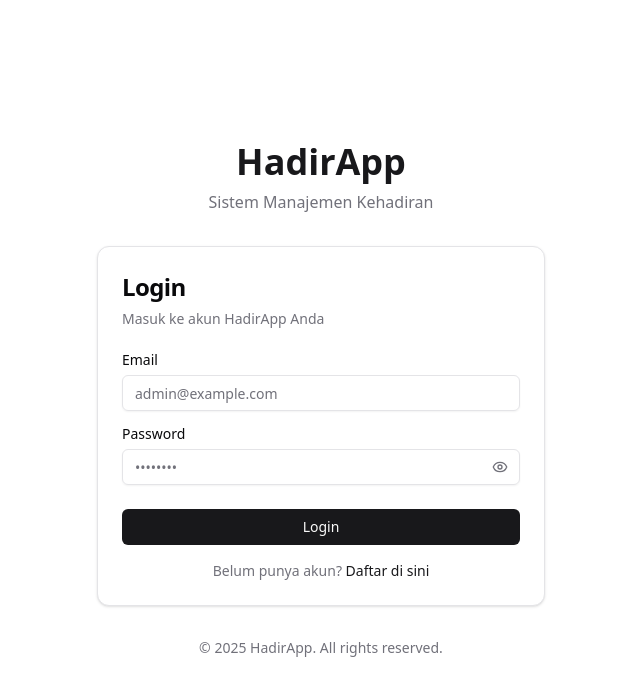
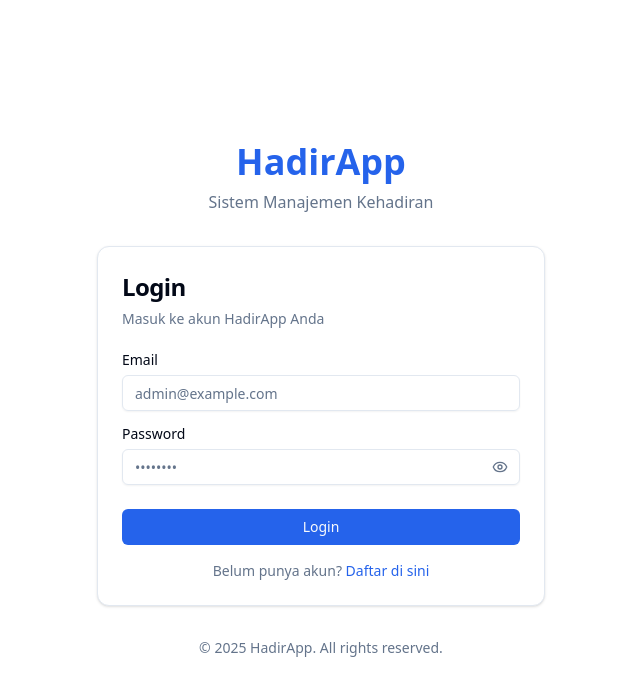
Before and after one commit to Rakhasptro/hadirapp_be, a React (Vite) app in the folder web/: page /login in a window 1280 px wide. Shown: the top 696 px of the page, without its empty margins (319-959 px from the left). Built offline with nearby package versions, Linux system fonts and the light colour scheme; no server answers.

Commit message:
style: change theme to blue (shadcn blue theme)

```diff
--- a/web/src/index.css
+++ b/web/src/index.css
@@ -34,24 +34,24 @@
 @layer base {
   :root {
     --background: 0 0% 100%;
-    --foreground: 240 10% 3.9%;
+    --foreground: 222.2 84% 4.9%;
     --card: 0 0% 100%;
-    --card-foreground: 240 10% 3.9%;
+    --card-foreground: 222.2 84% 4.9%;
     --popover: 0 0% 100%;
-    --popover-foreground: 240 10% 3.9%;
-    --primary: 240 5.9% 10%;
-    --primary-foreground: 0 0% 98%;
-    --secondary: 240 4.8% 95.9%;
-    --secondary-foreground: 240 5.9% 10%;
-    --muted: 240 4.8% 95.9%;
-    --muted-foreground: 240 3.8% 46.1%;
-    --accent: 240 4.8% 95.9%;
-    --accent-foreground: 240 5.9% 10%;
+    --popover-foreground: 222.2 84% 4.9%;
+    --primary: 221.2 83.2% 53.3%;
+    --primary-foreground: 210 40% 98%;
+    --secondary: 210 40% 96.1%;
+    --secondary-foreground: 222.2 47.4% 11.2%;
+    --muted: 210 40% 96.1%;
+    --muted-foreground: 215.4 16.3% 46.9%;
+    --accent: 210 40% 96.1%;
+    --accent-foreground: 222.2 47.4% 11.2%;
     --destructive: 0 84.2% 60.2%;
-    --destructive-foreground: 0 0% 98%;
-    --border: 240 5.9% 90%;
-    --input: 240 5.9% 90%;
-    --ring: 240 5.9% 10%;
+    --destructive-foreground: 210 40% 98%;
+    --border: 214.3 31.8% 91.4%;
+    --input: 214.3 31.8% 91.4%;
+    --ring: 221.2 83.2% 53.3%;
     --chart-1: 12 76% 61%;
     --chart-2: 173 58% 39%;
     --chart-3: 197 37% 24%;
@@ -61,25 +61,25 @@
   }
 
   .dark {
-    --background: 240 10% 3.9%;
-    --foreground: 0 0% 98%;
-    --card: 240 10% 3.9%;
-    --card-foreground: 0 0% 98%;
-    --popover: 240 10% 3.9%;
-    --popover-foreground: 0 0% 98%;
-    --primary: 0 0% 98%;
-    --primary-foreground: 240 5.9% 10%;
-    --secondary: 240 3.7% 15.9%;
-    --secondary-foreground: 0 0% 98%;
-    --muted: 240 3.7% 15.9%;
-    --muted-foreground: 240 5% 64.9%;
-    --accent: 240 3.7% 15.9%;
-    --accent-foreground: 0 0% 98%;
+    --background: 222.2 84% 4.9%;
+    --foreground: 210 40% 98%;
+    --card: 222.2 84% 4.9%;
+    --card-foreground: 210 40% 98%;
+    --popover: 222.2 84% 4.9%;
+    --popover-foreground: 210 40% 98%;
+    --primary: 217.2 91.2% 59.8%;
+    --primary-foreground: 222.2 47.4% 11.2%;
+    --secondary: 217.2 32.6% 17.5%;
+    --secondary-foreground: 210 40% 98%;
+    --muted: 217.2 32.6% 17.5%;
+    --muted-foreground: 215 20.2% 65.1%;
+    --accent: 217.2 32.6% 17.5%;
+    --accent-foreground: 210 40% 98%;
     --destructive: 0 62.8% 30.6%;
-    --destructive-foreground: 0 0% 98%;
-    --border: 240 3.7% 15.9%;
-    --input: 240 3.7% 15.9%;
-    --ring: 240 4.9% 83.9%;
+    --destructive-foreground: 210 40% 98%;
+    --border: 217.2 32.6% 17.5%;
+    --input: 217.2 32.6% 17.5%;
+    --ring: 224.3 76.3% 48%;
     --chart-1: 220 70% 50%;
     --chart-2: 160 60% 45%;
     --chart-3: 30 80% 55%;
```
